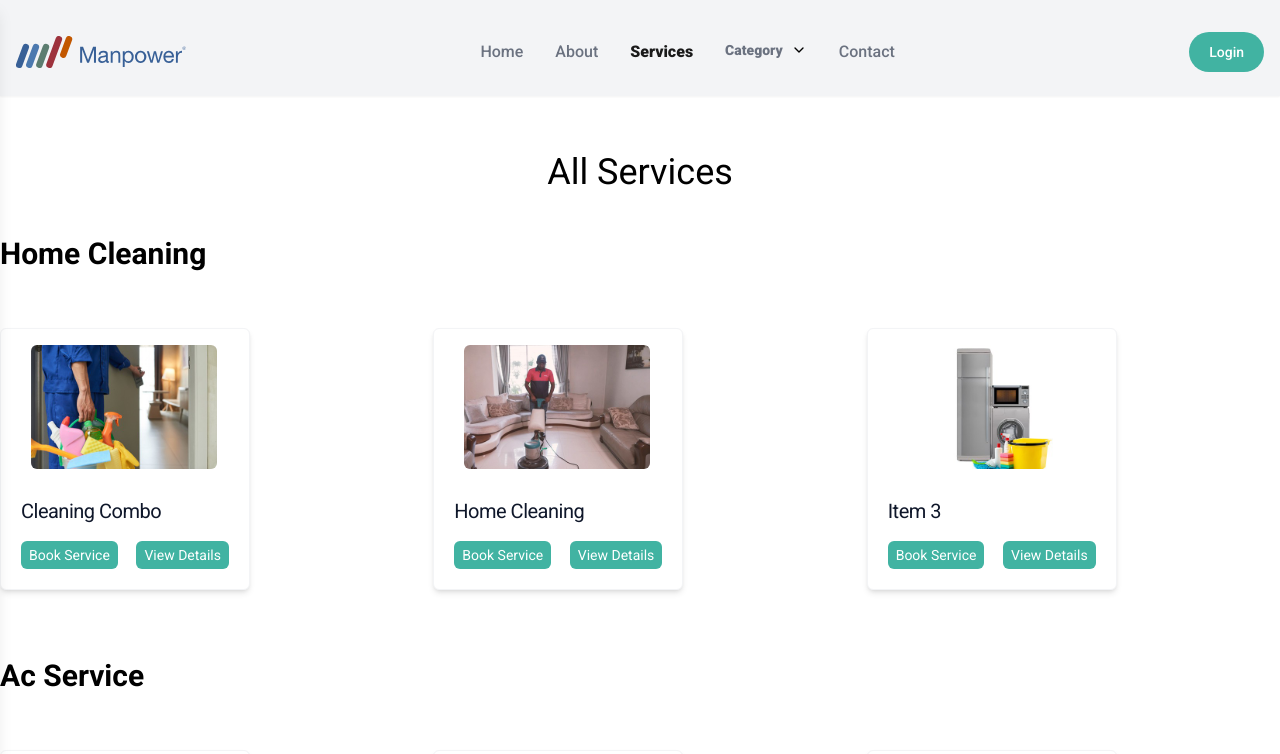
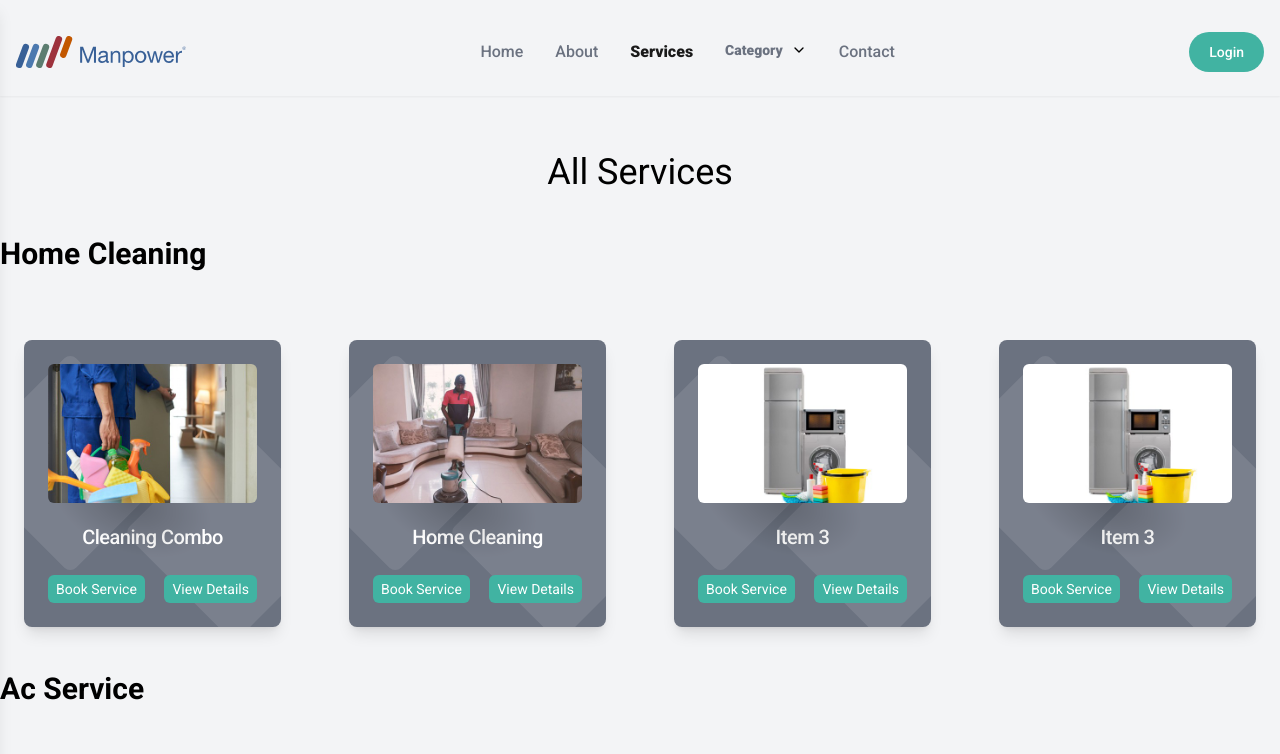
Before and after one commit to mdrony5134/Service-Booking-Website, a React (Vite) app: page /service in a window 1280 px wide. Shown: the top 754 px of the page. Built offline with nearby package versions, Linux system fonts and the light colour scheme.

Commit message:
service page updated

```diff
--- a/src/Data/Data.js
+++ b/src/Data/Data.js
@@ -9,6 +9,12 @@ const serviceData = [
     id:2,
     img: "/Home/cleaningHome.jpg",
     title: "Home Cleaning",
+    category: "Home Cleaning",
+  },
+  {
+    id:3,
+    img: "/Home/appliance.jpg",
+    title: "Item 3",
     category: "Home Cleaning",
   },
   {
@@ -37,8 +43,20 @@ const serviceData = [
     category: "Ac Service",
   },
   {
+    id:5,
+    img: "/Ac/ac_serviceing.jpg",
+    title: "Item 3",
+    category: "Ac Service",
+  },
+  {
     id:7,
     img: "/shifting/house_shifting.jpg",
+    title: "Item 3",
+    category: "Shifting Service",
+  },
+  {
+    id:8,
+    img: "/shifting/commercial_shifting.jpg",
     title: "Item 3",
     category: "Shifting Service",
   },
--- a/src/pages/BookingInfo.jsx
+++ b/src/pages/BookingInfo.jsx
@@ -21,7 +21,7 @@ const BookingInfo = () => {
               <p className="text-gray-500 text-lg font-semibold">
                 Phone Number:
               </p>
-              <p className="font-semibold">017*********</p>
+              <p className="font-semibold">017********</p>
             </div>
             <div>
               <p className="text-gray-500 text-lg font-semibold"> Address:</p>
@@ -61,7 +61,7 @@ const BookingInfo = () => {
                 Payment Status:
               </p>
               <dl className="w-1/2 sm:w-1/4 lg:w-auto lg:flex-1">
-                <dd className="me-2 mt-1.5 inline-flex items-center rounded bg-green-300 px-2.5 py-0.5 text-xs font-medium text-green-800 dark:bg-green-900 dark:text-green-300">
+                <dd className="me-2 mt-1.5 inline-flex items-center rounded bg-green-300 px-2.5 py-0.5 text-xs font-medium text-green-800">
                   <svg
                     className="me-1 h-3 w-3"
                     aria-hidden="true"
@@ -134,12 +134,12 @@ const BookingInfo = () => {
           </div>
 
           <div className="grid grid-cols-1 py-4 gap-2 md:grid-cols-2 lg:grid-cols-3">
-            <div className="border p-2 rounded-md ">
+            <d iv className="border p-2 rounded-md ">
               <p className="text-gray-500 text-xs font-semibold">
                 Total Service:
               </p>
               <p className="font-bold text-xl">9</p>
-            </div>
+            </d>
             <div className="border p-2 rounded-md ">
               <p className="text-gray-500 text-xs font-semibold">
                 Total Price:
--- a/src/pages/Service.jsx
+++ b/src/pages/Service.jsx
@@ -2,7 +2,6 @@ import React from "react";
 import serviceData from "../Data/Data";
 import { useService } from "../components/Context/CartContext";
 import { useNavigate } from "react-router-dom";
-
 
 const categories = [...new Set(serviceData.map((service) => service.category))];
 
@@ -10,18 +9,17 @@ const Service = () => {
   const { cart, dispatch } = useService();
   const navigate = useNavigate();
 
-
   const handleBookService = (service) => {
     dispatch({ type: "ADD_SERVICE", payload: service });
   };
   const handleYourService = () => {
     navigate("/workerList");
   };
-  const handleViewDetails = () =>{
-    navigate("/serviceDetails")
-  }
+  const handleViewDetails = () => {
+    navigate("/serviceDetails");
+  };
   return (
-    <div className="lg:container mx-auto mt-6 md:pt-32 pb-12 md:pb-0 pt-40">
+    <div className="lg:container bg-gray-100 mx-auto mt-6 md:pt-32 pb-12 md:pb-0 pt-40">
       <div>
         <h1 className="text-center text-4xl mb-6">All Services</h1>
       </div>
@@ -34,38 +32,74 @@ const Service = () => {
             {category}
           </h2>
 
-          <div className="grid md:grid-cols-2 lg:grid-cols-3 justify-center gap-5">
+          <div className="grid md:grid-cols-2 lg:grid-cols-4 justify-center gap-5">
             {serviceData
               .filter((service) => service.category === category)
               .map((service) => (
                 <div
-
                   key={service.id}
-                  className={`group relative md:mb-12 md:mt-3 flex w-full max-w-[250px]  flex-col overflow-hidden border border-gray-100 shadow-md rounded-md ${
+                  className={`flex-shrink-0 m-6 relative overflow-hidden  rounded-lg max-w-xs shadow-lg  ${
                     cart.some((item) => item.id === service.id)
                       ? "bg-gray-300 opacity-45"
-                      : " bg-white "
+                      : "bg-gray-500"
                   }`}
                 >
-                  <a className="relative flex h-40 overflow-hidden" href="#">
+                  <svg
+                    className="absolute bottom-0 left-0 mb-8"
+                    viewBox="0 0 375 283"
+                    fill="none"
+                    style={{ transform: "scale(1.5)", opacity: 0.1 }}
+                  >
+                    <rect
+                      x="159.52"
+                      y="175"
+                      width="152"
+                      height="152"
+                      rx="8"
+                      transform="rotate(-45 159.52 175)"
+                      fill="white"
+                    />
+                    <rect
+                      y="107.48"
+                      width="152"
+                      height="152"
+                      rx="8"
+                      transform="rotate(-45 0 107.48)"
+                      fill="white"
+                    />
+                  </svg>
+
+                  <div className="relative px-6 pt-6 flex items-center justify-center">
+                    <div
+                      className="block absolute w-48 h-48 bottom-0 left-0 -mb-24 ml-3"
+                      style={{
+                        background: "radial-gradient(black, transparent 60%)",
+                        transform:
+                          "rotate3d(0, 0, 1, 20deg) scale3d(1, 0.6, 1)",
+                        opacity: 0.2,
+                      }}
+                    ></div>
                     <img
-                      className="absolute top-4 right-8 w-3/4 rounded-md"
+                      className="relative w-64 rounded-md"
                       src={service.img}
-                      alt="product image"
+                      alt="Plant"
                     />
-                  </a>
-                  <div className="mt-2 px-5 pb-5">
+                  </div>
+                  <div>
                     <a href="#">
-                      <h5 className="text-xl mb-4 tracking-tight text-slate-900">
+                      <h5 className="text-xl text-center text-white mt-5 tracking-tight font-medium">
                         {service.title}
                       </h5>
                     </a>
-                    <div className="flex md:justify-between">
+                  </div>
+
+                  <div className="relative text-white px-6 pb-6 mt-6">
+                    <div className="flex justify-between">
                       <button
                         onClick={() => handleBookService(service)}
                         className={`flex items-center justify-center px-2 py-1 text-sm text-white transition  rounded-md ${
                           cart.some((item) => item.id === service.id)
-                            ? "bg-gray-500 cursor-not-allowed"
+                            ? "bg-gray-800 cursor-not-allowed"
                             : " bg-[#41B3A2] hover:bg-gray-700"
                         } `}
                       >
@@ -73,7 +107,10 @@ const Service = () => {
                           ? "Service Booked"
                           : "Book Service"}
                       </button>
-                      <button onClick={handleViewDetails} className="flex items-center justify-center bg-[#41B3A2] px-2 py-1 text-sm text-white transition hover:bg-gray-700 rounded-md ml-4 md:ml-0">
+                      <button
+                        onClick={handleViewDetails}
+                        className="flex items-center justify-center bg-[#41B3A2] px-2 py-1 text-sm text-white transition hover:bg-gray-700 rounded-md ml-4 md:ml-0"
+                      >
                         View Details
                       </button>
                     </div>
```
Also changed, not shown: src/components/Review.jsx (+6 -3 lines), src/pages/ServiceDetails.jsx (+1 -22 lines).
